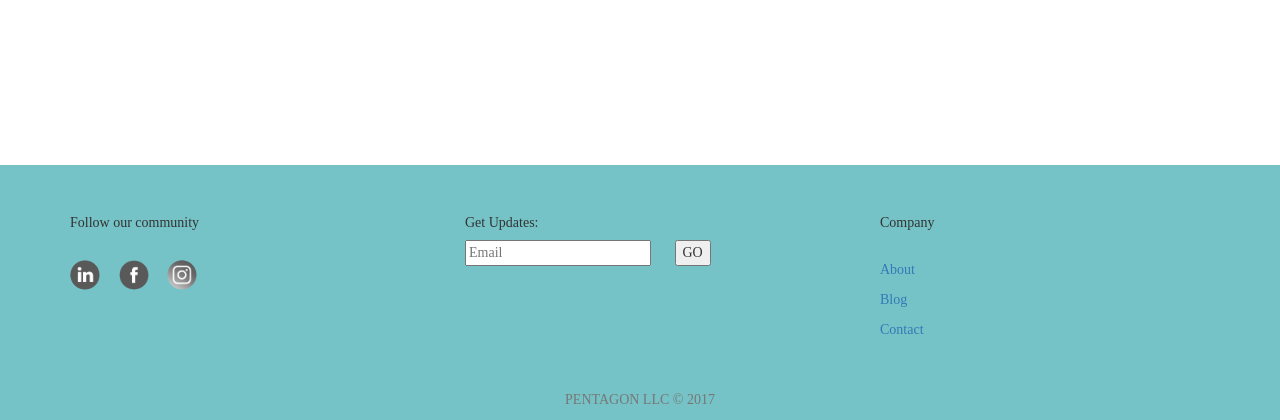
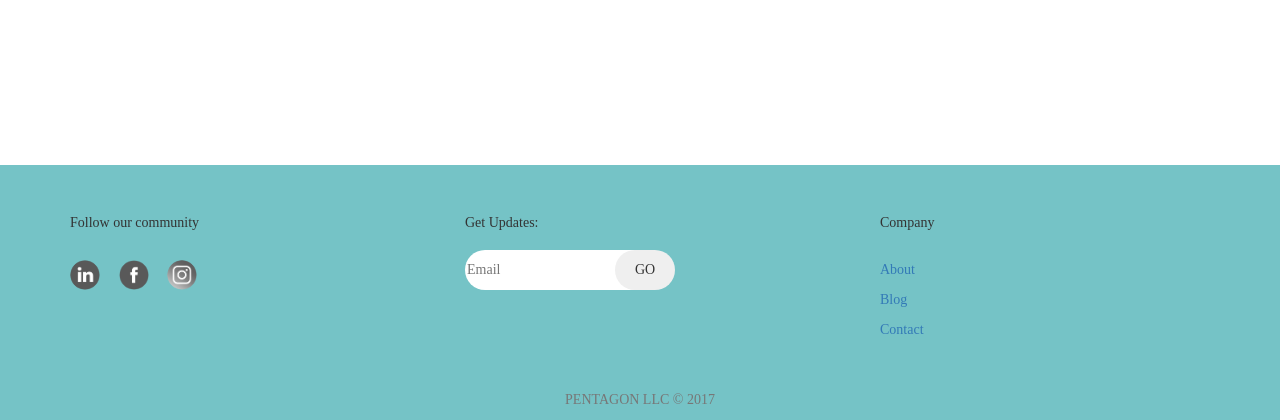
Before and after one commit to zona-li/ecovi, a Django app: page /homeowners/signup/ in a window 1280 px wide. Shown: the part 947-1367 px from the top of the page. Run offline with Django 3.2, Linux system fonts and the light colour scheme; some libraries are stand-ins or nearby versions.

Commit message:
styling email input

```diff
--- a/app/homestarter/main/templates/main/header.html
+++ b/app/homestarter/main/templates/main/header.html
@@ -38,6 +38,30 @@
 		.ft {
 			background-color: #75c3c6;
 			font-family:'Exo 2, sans-serif';
+		}
+		.parent {
+			position: relative;
+			top: 0;
+			left: 0;
+			margin-top: 20px;
+		}
+		#inputEmail {
+			border-radius: 20px;
+			border: none;
+			height: 40px;
+			width: 200px;
+			position: relative;
+			top: 0;
+			left: 0;
+		}
+		#emailBtn {
+			border-radius: 20px;
+			height: 40px;
+			width: 60px;
+			border: none;
+			position: absolute;
+			top: 0;
+			left: 130px;
 		}
 
 	</style>
@@ -83,10 +107,10 @@
                 <div class="col-xs-4 col-sm-4 col-md-4 col-lg-4">
                     <h5>Get Updates:</h5>
 
-                    <form method="post" action="{% url 'create_general_user' %}">
+                    <form class="parent" method="post" action="{% url 'create_general_user' %}">
                     	{% csrf_token %}
-						<input id="emailAddress" type="email" placeholder="Email">
-						<button type="submit" style="margin-left: 20px;">GO</button>
+						<input id="inputEmail" type="email" placeholder="Email">
+						<button id="emailBtn" class="btn" type="submit" style="margin-left: 20px;">GO</button>
                     </form>
                 </div>
                 <div class="col-xs-4 col-sm-4 col-md-4 col-lg-4">
```
